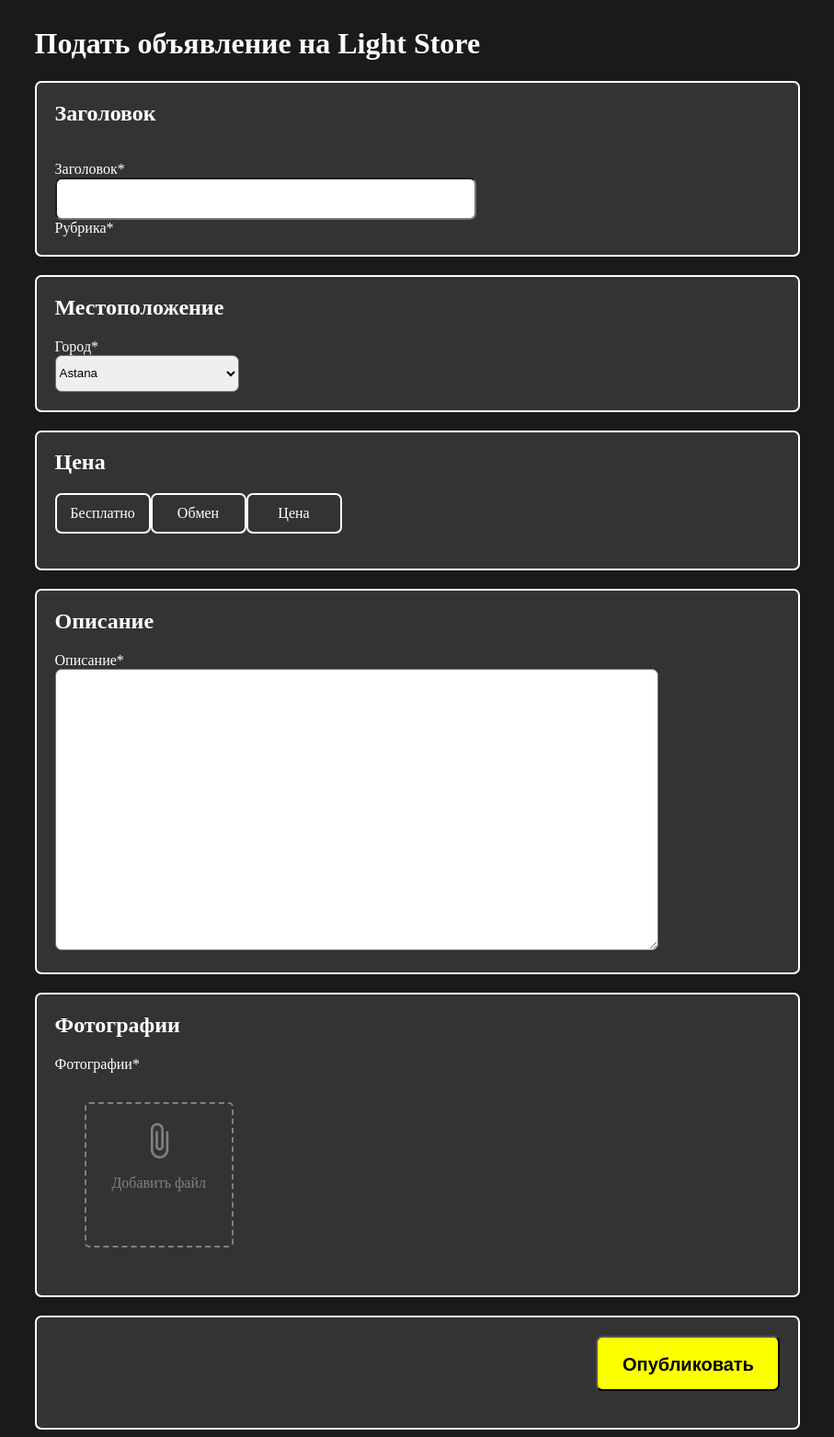
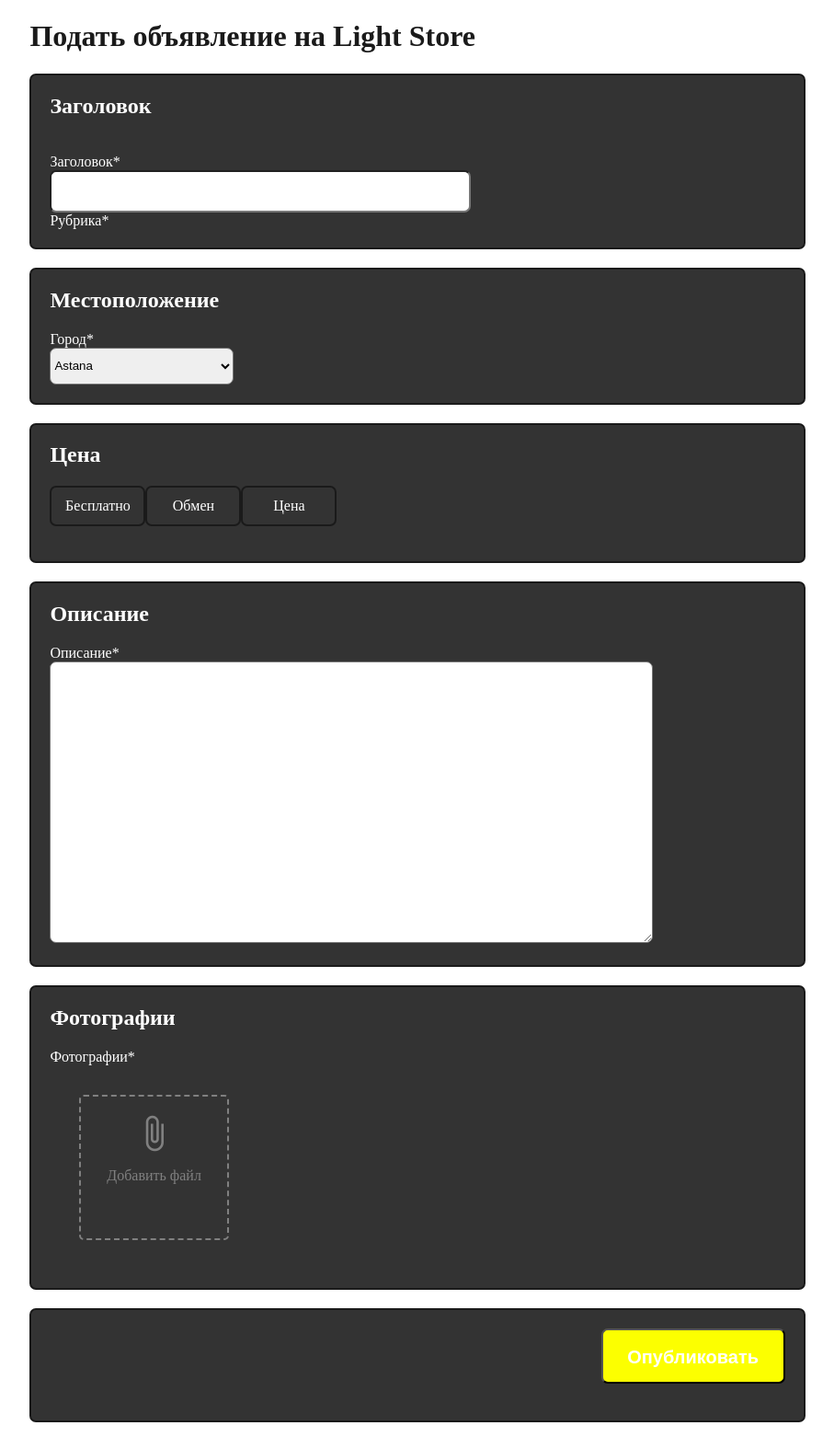
Before and after one commit to Erzhh/LightStore, a PHP site: page /advert.html in a window 1280 px wide. Shown: the whole page at 92% size, without its empty margins (198-1105 px from the left). Run offline with PHP 8.4, Linux system fonts and the light colour scheme.

Commit message:
изменил на белый

```diff
--- a/advert.html
+++ b/advert.html
@@ -4,6 +4,7 @@
     <meta charset="UTF-8">
     <meta name="viewport" content="width=device-width, initial-scale=1">
     <title>Light Store</title>
+    <link rel="stylesheet" href="assets/css/mobile_advert.css">
     <link rel="stylesheet" href="assets/css/advert.css">
 </head>
 <body>
--- a/assets/css/advert.css
+++ b/assets/css/advert.css
@@ -2,7 +2,10 @@ body{
 	display: flex;
 	justify-content: center;
 	color: white;
-	background-color: #1a1a1a;
+	background-color: /*#1a1a1a*/ white;
+}
+h1{
+	color:  #1a1a1a;
 }
 .nik_main{
 	width: 64%;
@@ -14,7 +17,7 @@ body{
 	width: 100%;
 	height: auto;
 	border-radius: 7px;
-	border: 2px solid white;
+	border: 2px solid  #1a1a1a /*white*/;
 	margin-top: 20px;
 	padding-left: 20px;
 	padding-bottom: 20px;
@@ -42,7 +45,7 @@ input{
 	width: 100px;
 	height: 40px;
 	border-radius: 7px;
-	border: 2px solid white;
+	border: 2px solid #1a1a1a;
 }
 .tit{
 	width: 450px;
@@ -68,6 +71,7 @@ input{
 	display: flex;
 }
 button{
+	color: white;
 	width: 200px;
 	height: 60px;
 	border-radius: 7px;
```
